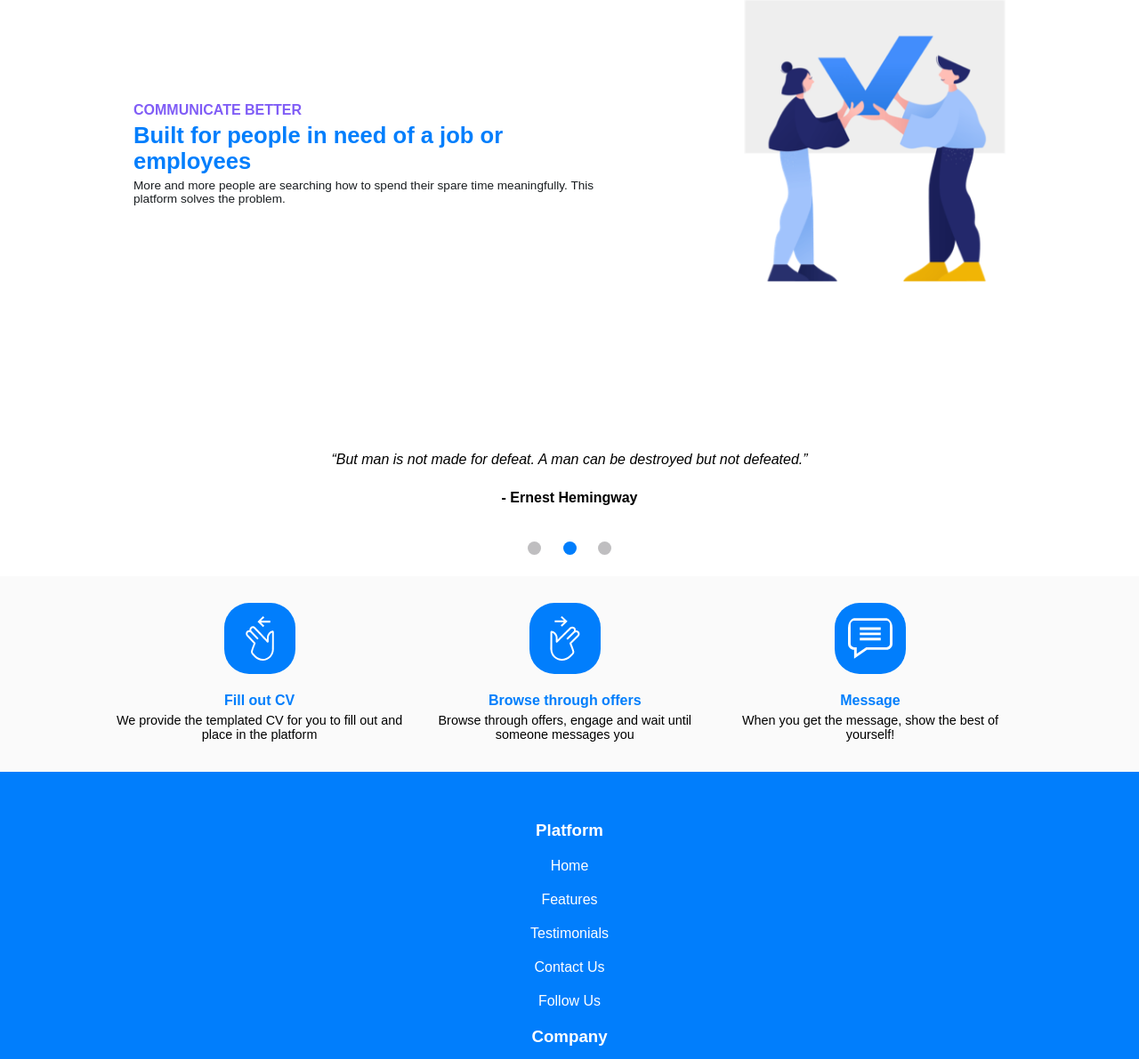
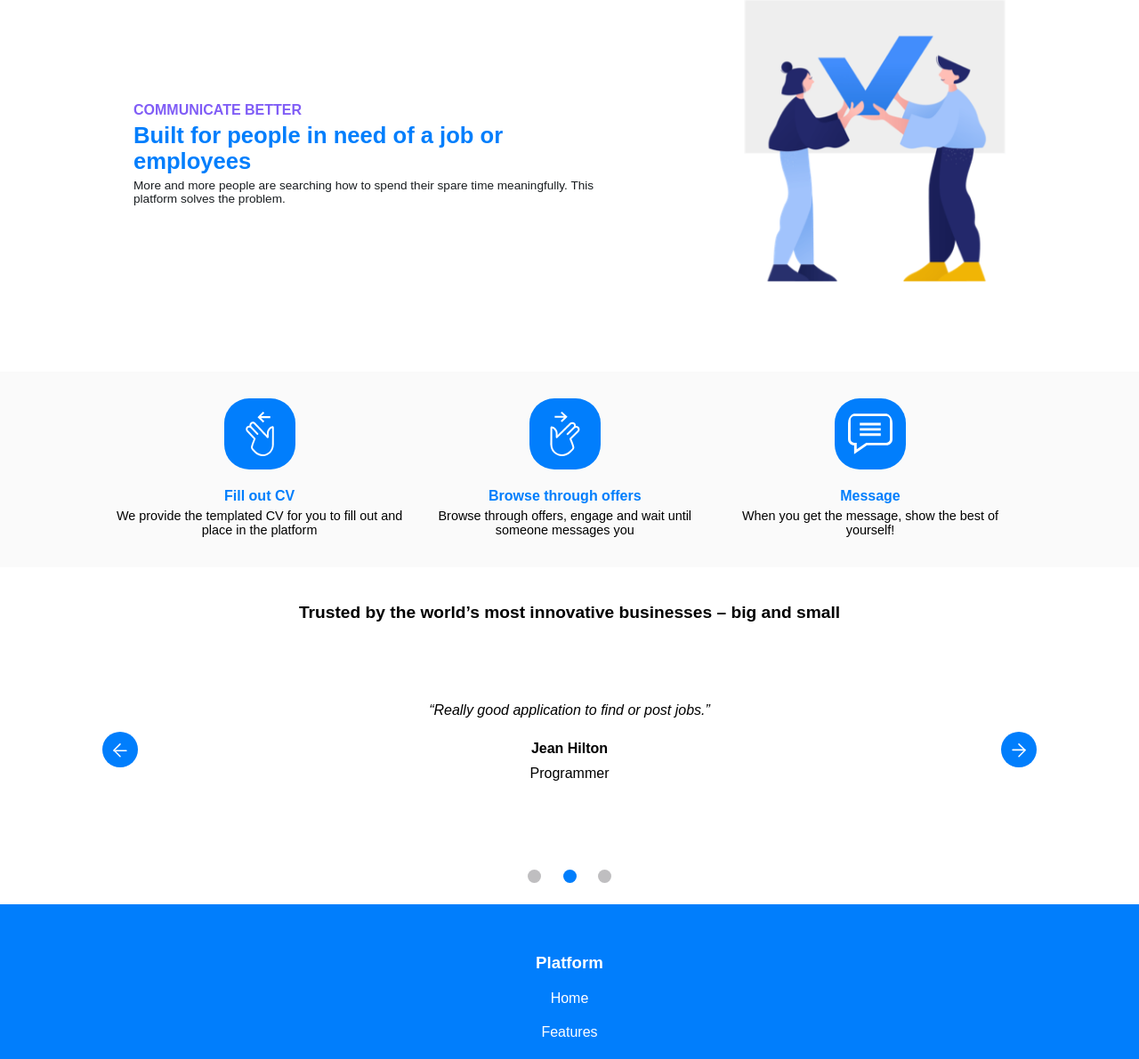
Before and after one commit to Alex-Tomo/Software-engineering-practice, a PHP site: page /home.php in a window 1280 px wide. Shown: the part 1753-2944 px from the top of the page at 89% size. Run offline with PHP 8.4, Linux system fonts and the light colour scheme.

Commit message:
Added review content and changed buttons

```diff
--- a/Software-engineering-practice/public/home.php
+++ b/Software-engineering-practice/public/home.php
@@ -10,7 +10,7 @@
     $page->addPageBodyItem("
         <div id='top'>
             <div id='header2'>
-                <h2>Find the right </h2><h2 id='textChange'>specialist</h2><h2> just when you need it!</h2>
+                <h2>Find the right </h2><h2 id='textChange'> specialist</h2><h2> just when you need it!</h2>
                 <p>This platform helps you to skipCV and find the right job on the right time!</p>
                 <button class='clickable' onclick='openPage(`register.php`)'>Get started!</button>
             </div>
@@ -76,32 +76,6 @@
                 <p>When you get the message, show the best of yourself!</p>
             </div>
 
-            <div class='slideshow-container'>
-                <div class='mySlides'>
-                    <q>I love you the more in that I believe you had liked me for my own sake and for nothing else</q>
-                    <p class='author'>- John Keats</p>
-                </div>
-
-                <div class='mySlides'>
-                    <q>But man is not made for defeat. A man can be destroyed but not defeated.</q>
-                    <p class='author'>- Ernest Hemingway</p>
-                </div>
-
-                <div class='mySlides'>
-                    <q>I have not failed. I've just found 10,000 ways that won't work.</q>
-                    <p class='author'>- Thomas A. Edison</p>
-                </div>
-
-                <a class='prev'>❮</a>
-                <a class='next'>❯</a>
-            </div>
-
-            <div class='dot-container'>
-                <span class='dot' onclick='currentSlide(1)'></span>
-                <span class='dot' onclick='currentSlide(2)'></span>
-                <span class='dot' onclick='currentSlide(3)'></span>
-            </div>
-
             <div id='swipeSecDes'>
                 <div id='swipeChild'>
                     <img src='assets/swipe_left.svg'>
@@ -121,6 +95,36 @@
                     <p>When you get the message, show the best of yourself!</p>
                 </div>
             </div>
+
+            <div id='slideshow_container'>
+            <h5>Trusted by the world’s most innovative businesses – big and small</h5>
+                <div class='mySlides'>
+                    <q>The best application for fast job all imaginable people needs. Walk dogs, fix cars, find freelancers.</q>
+                    <p class='author'>Viella Malkovich</p>
+                    <p class='jobDes'>Creative Director at Johnson</p>
+                </div>
+
+                <div class='mySlides'>
+                    <q>Really good application to find or post jobs.</q>
+                    <p class='author'>Jean Hilton</p>
+                    <p class='jobDes'>Programmer</p>
+                </div>
+
+                <div class='mySlides'>
+                    <q>Best application! Registering is really easy and quick to do.</q>
+                    <p class='author'>John Smith</p>
+                    <p class='jobDes'>Director</p>
+                </div>
+
+                <a class='prev'><img src='assets/leftArrow.svg'></a>
+                <a class='next'><img src='assets/rightArrow.svg'></a>
+            </div>
+
+            <div class='dot-container'>
+                <span class='dot dot1'></span>
+                <span class='dot dot2'></span>
+                <span class='dot dot3'></span>
+            </div>
         </div>
     </div>
 </div>");
```
